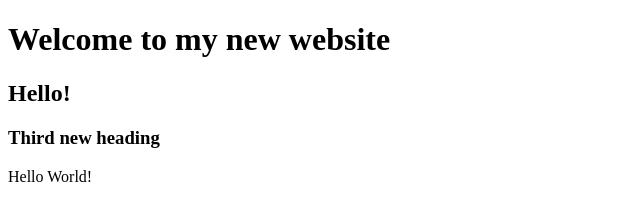
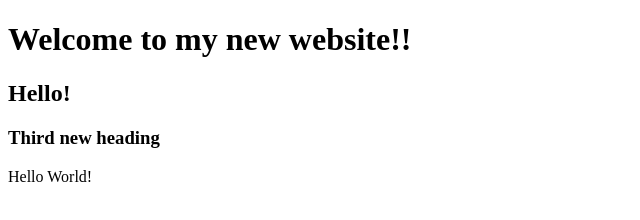
Before and after one commit to Calebhudson00/Hellllo, a plain HTML site: page index.html in a window 1280 px wide. Shown: the full height of the page, 0-640 px from the left. Drawn offline with Linux system fonts and the light colour scheme.

Commit message:
git pull

```diff
--- a/index.html
+++ b/index.html
@@ -4,7 +4,7 @@
         <title>Hello world</title>
     </head>
     <body>
-        <h1>Welcome to my new website</h1>
+        <h1>Welcome to my new website!!</h1>
         <h2>Hello!</h2>
         <h3>Third new heading</h3>
         Hello World!
```
